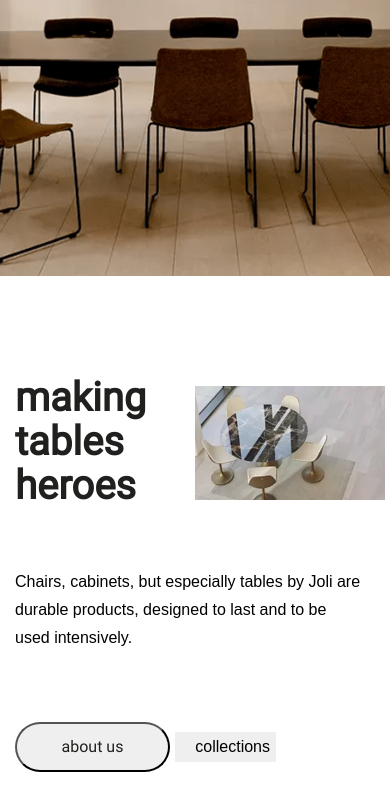
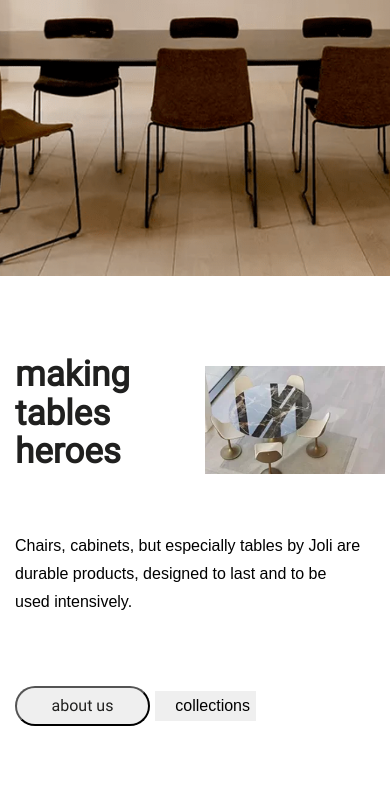
Before and after one commit to ValerySazanovich/Joli, a plain HTML site: page index.html in a window 390 px wide. Shown: the part 424-1234 px from the top of the page. Drawn offline with Linux system fonts and the light colour scheme; a web font is replaced by a local one.

Commit message:
tables mobile

```diff
--- a/styles.css
+++ b/styles.css
@@ -438,10 +438,24 @@
 
 
 @media (max-width: 428px) {
+
+   .tables__info {
+      padding-top: 80px;
+   }
+
+   .tables__info-title {
+      font-size: 35px;
+   }
+
    .tables__info-img2 {
-      max-width: 190px;
+      max-width: 180px;
       right: 5px;
-      top: 110px;
+      top: 90px;
+   }
+
+   .tables__info-about {
+      width: 135px;
+      height: 40px;
    }
 
 }
```
